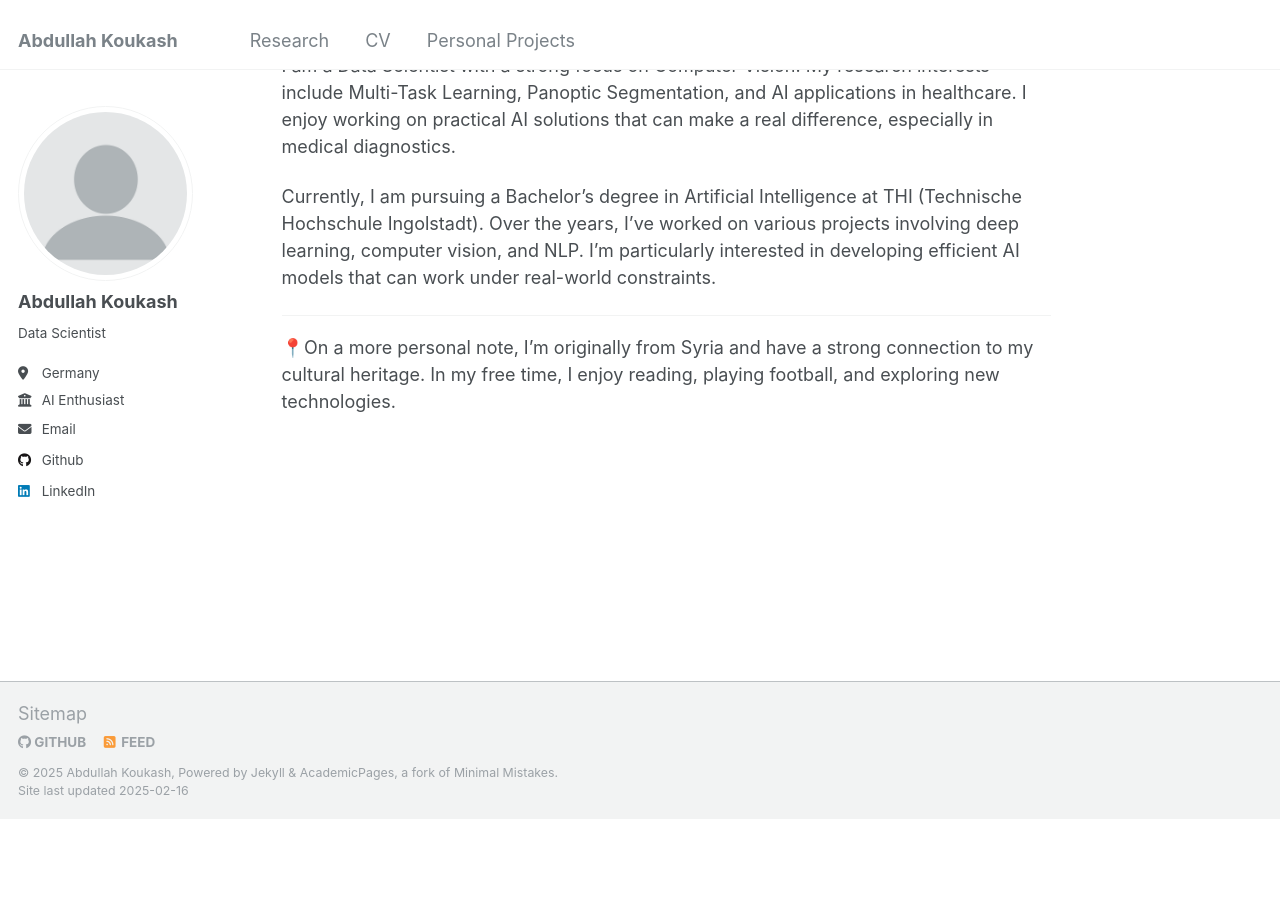
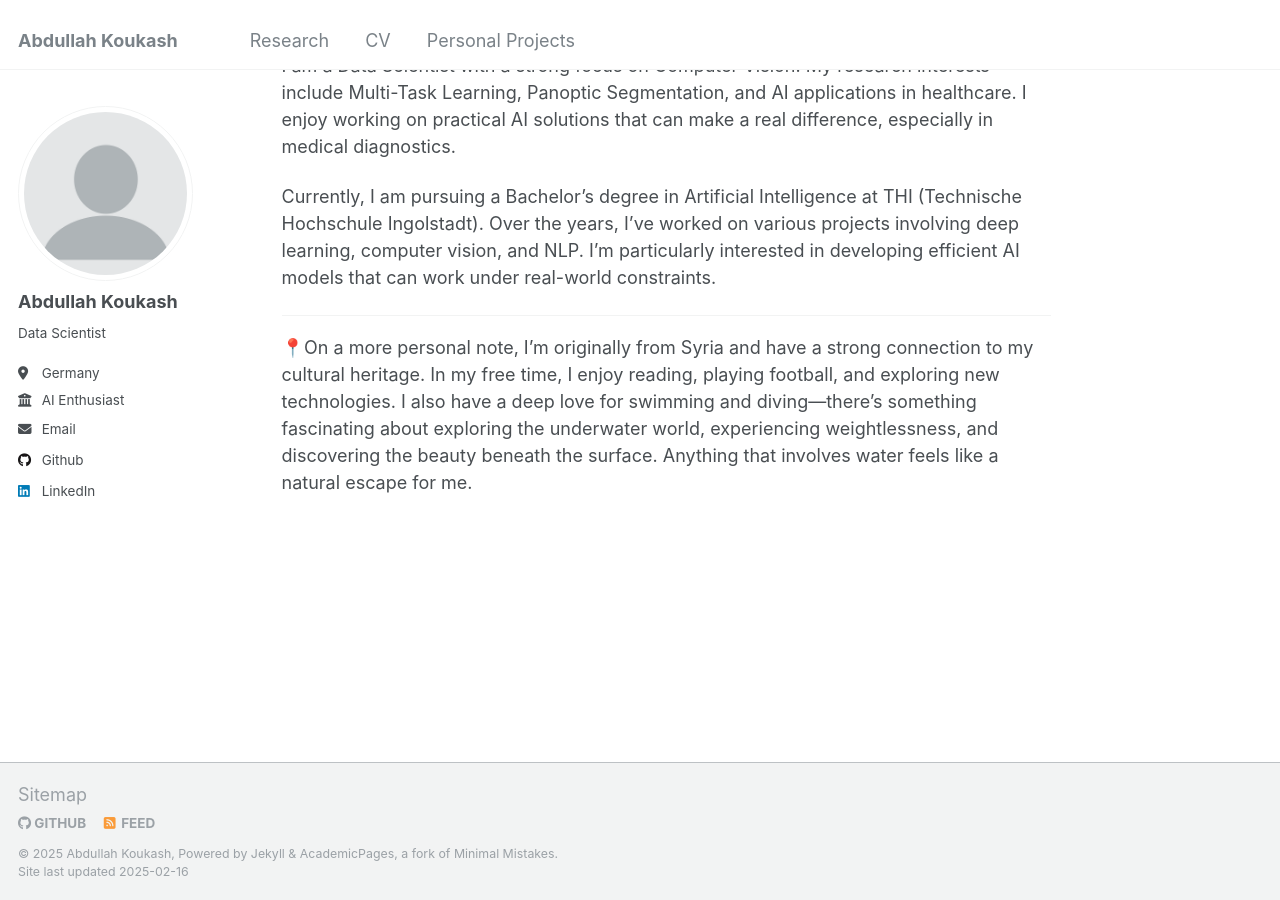
Before and after one commit to Abdullahkou/abdullahkou.github.io, a Jekyll site: the page built from _pages/about.md, in a window 1280 px wide and 900 px high, scrolled down 655 px. Built offline with Jekyll 4.4.1, drawn with Linux system fonts in a browser that asks for light colours; before the commit the page ends 1474 px from its top, so only the background shows below that.

Commit message:
Update about.md

```diff
--- a/_pages/about.md
+++ b/_pages/about.md
@@ -25,6 +25,4 @@ Currently, I am pursuing a Bachelor’s degree in Artificial Intelligence at THI
 
 ---
 
-📍On a more personal note, I’m originally from Syria and have a strong connection to my cultural heritage.
-In my free time, I enjoy reading, playing football,
-and exploring new technologies.
+📍On a more personal note, I’m originally from Syria and have a strong connection to my cultural heritage. In my free time, I enjoy reading, playing football, and exploring new technologies. I also have a deep love for swimming and diving—there’s something fascinating about exploring the underwater world, experiencing weightlessness, and discovering the beauty beneath the surface. Anything that involves water feels like a natural escape for me.
```
